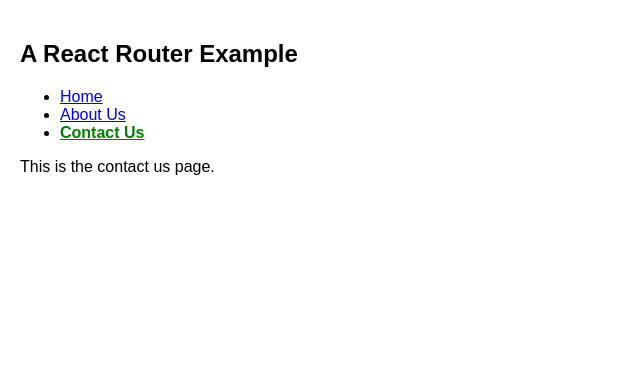
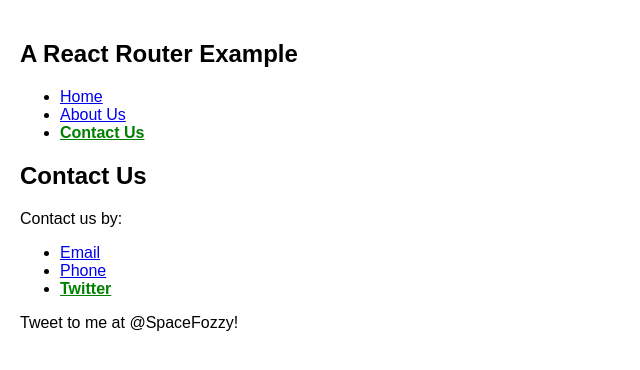
Before and after one commit to SpaceFozzy/react-router-example, a React (Create React App) app: page /contact/twitter in a window 1280 px wide. Shown: the top 370 px of the page, without its empty margins (0-640 px from the left). Built offline with nearby package versions, Linux system fonts and the light colour scheme.

Commit message:
Add contact us sub-routes

```diff
--- a/src/App.js
+++ b/src/App.js
@@ -1,8 +1,8 @@
 import React, { Component } from 'react';
-import { BrowserRouter as Router, Route } from 'react-router-dom';
+import { BrowserRouter as Router, Route, Switch } from 'react-router-dom';
 import Nav from './nav/nav.component';
 import AboutComponent from './about/about.component';
-import ContactComponent from './contact/contact.component'
+import ContactComponent from './contact/contact.component';
 import './App.css';
 
 class App extends Component {
@@ -13,9 +13,9 @@ class App extends Component {
           <h2>A React Router Example</h2>
 
           <Nav />
-
-          <Route path="/about" component={AboutComponent}/>
-          <Route path="/contact" component={ContactComponent}/>
+            <Route path="/" exact render={()=><p>Welcome Home!</p>} />
+            <Route path="/about" component={AboutComponent}/>
+            <Route path="/contact" component={ContactComponent}/>
 
         </div>
       </Router>
--- /dev/null
+++ b/src/contact/contact-methods/email.component.js
@@ -0,0 +1,13 @@
+import React, { Component } from 'react';
+
+class EmailContact extends Component {
+    render() {
+        return (
+            <div>
+                Email me at jon@robotmonster.ca.
+            </div>
+        );
+    }
+}
+
+export default EmailContact;
--- /dev/null
+++ b/src/contact/contact-methods/phone.component.js
@@ -0,0 +1,13 @@
+import React, { Component } from 'react';
+
+class PhoneContact extends Component {
+    render() {
+        return (
+            <div>
+                Phone me at (Yeah right!)
+            </div>
+        );
+    }
+}
+
+export default PhoneContact;
--- /dev/null
+++ b/src/contact/contact-methods/twitter.component.js
@@ -0,0 +1,13 @@
+import React, { Component } from 'react';
+
+class TwitterContact extends Component {
+    render() {
+        return (
+            <div>
+                Tweet to me at @SpaceFozzy!
+            </div>
+        );
+    }
+}
+
+export default TwitterContact;
--- a/src/contact/contact.component.js
+++ b/src/contact/contact.component.js
@@ -1,11 +1,42 @@
 import React, { Component } from 'react';
+import { Route, NavLink, Switch } from 'react-router-dom';
+import EmailComponent from './contact-methods/email.component.js'
+import PhoneComponent from './contact-methods/phone.component.js'
+import TwitterComponent from './contact-methods/twitter.component.js'
 
 class ContactComponent extends Component {
     render() {
         return (
             <div>
-                This is the contact us page.
+                <h2>Contact Us</h2>
+                Contact us by:
+                <ul>
+                    <li>
+                        <NavLink to="/contact/email" exact activeStyle={{
+                            fontWeight: 'bold',
+                            color: 'green'
+                        }}>Email</NavLink>
+                    </li>
+                    <li>
+                        <NavLink to="/contact/phone" exact activeStyle={{
+                            fontWeight: 'bold',
+                            color: 'green'
+                        }}>Phone</NavLink>
+                    </li>
+                    <li>
+                        <NavLink to="/contact/twitter" exact activeStyle={{
+                            fontWeight: 'bold',
+                            color: 'green'
+                        }}>Twitter</NavLink>
+                    </li>
+                </ul>
+                <Switch>
+                    <Route path="/contact/email" component={EmailComponent}/>
+                    <Route path="/contact/phone" component={PhoneComponent}/>
+                    <Route path="/contact/twitter" component={TwitterComponent}/>
+                </Switch>
             </div>
+
         );
     }
 }
```
